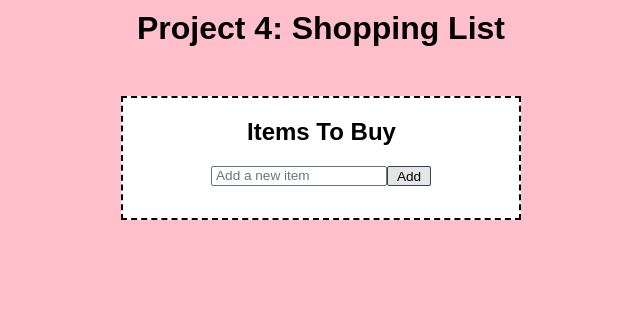
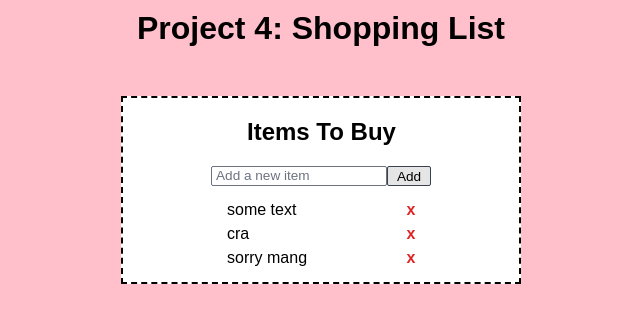
Before and after one commit to wirenpaper/shopping_list, a Next.js app: page / in a window 1280 px wide. Shown: the top 322 px of the page, without its empty margins (319-959 px from the left). Built offline with nearby package versions, Linux system fonts and the light colour scheme.

Commit message:
shopping list hardcode prototyped

```diff
--- /dev/null
+++ b/app/item.tsx
@@ -0,0 +1,18 @@
+import React from "react";
+
+// Define the props interface
+interface ItemProps {
+  text: string;
+}
+
+// Functional component definition
+const Item: React.FC<ItemProps> = ({ text }) => {
+  return (
+    <div className="flex w-48 justify-between">
+      <p>{text}</p>
+      <button className="text-red-600 font-bold size-4">x</button>
+    </div>
+  );
+};
+
+export default Item;
--- a/app/page.tsx
+++ b/app/page.tsx
@@ -1,8 +1,13 @@
 "use client";
-import { useState } from 'react';
+import { useState } from "react";
+import Item from "./item"
 
 export default function Home() {
   const [items, setItems] = useState([]);
+
+  const handleSubmit = () => {
+    console.log("ha");
+  };
 
   return (
     <>
@@ -11,12 +16,13 @@ export default function Home() {
         <div className="mt-10 bg-white flex justify-center w-25rem border-2 border-black border-dashed">
           <div className="flex-row">
             <h2 className="p-4 pl-9">Items To Buy</h2>
-            <div className="flex pb-3">
+            <form onSubmit={handleSubmit}>
+              <div className="flex">
                 <input
                   type="text"
                   placeholder="Add a new item"
                   className="border placeholder-gray-500 border-gray-500
-                           mb-5 h-5 w-44 pl-1 text-custom-sm rounded-sm"
+                           mb-3 h-5 w-44 pl-1 text-custom-sm rounded-sm"
                 />
                 <button className="border border-gray-700 h-5 w-11 bg-buttonColor rounded-sm">
                   <p className="flex justify-center items-center text-custom-sm">
@@ -24,20 +30,15 @@ export default function Home() {
                   </p>
                 </button>
               </div>
+            </form>
+            <div className="flex-row ml-4 pb-3">
+              <Item text="some text" />
+              <Item text="cra" />
+              <Item text="sorry mang" />
+            </div>
           </div>
         </div>
       </div>
     </>
   );
 }
-
-function Item({ item, onRemoveItem }) {
-  return (
-    <li>
-      {item}
-      <button onClick={() => onRemoveItem(item)}>
-        x
-      </button>
-    </li>
-  );
-}
```
Lines whose indentation alone changed are shown as unchanged.
